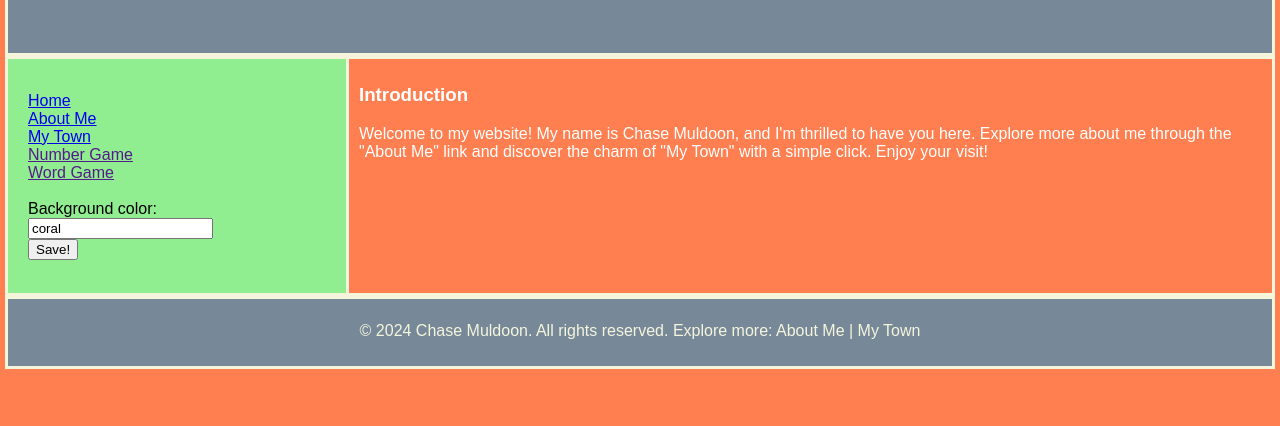
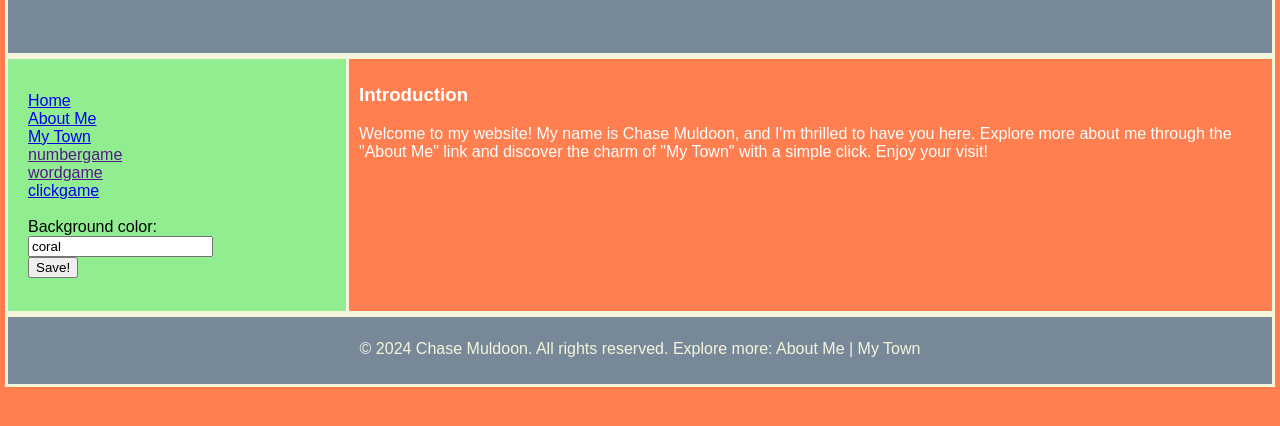
Before and after one commit to chasemuldoon/mypage, a plain HTML site: page myproject/home.html in a window 1280 px wide. Shown: the part 246-672 px from the top of the page. Drawn offline with Linux system fonts and the light colour scheme.

Commit message:
Homw Update

```diff
--- a/myproject/home.html
+++ b/myproject/home.html
@@ -19,8 +19,9 @@
             <li><a href="home.html">Home</a></li>
             <li><a href="aboutme.html">About Me</a></li>
             <li><a href="mytown.html">My Town</a></li>
-            <li><a href="">Number Game</a></li><!--Add Number Game-->
-            <li><a href="">Word Game</a></li><!--Add Word Game-->
+            <li><a href="">numbergame</a></li><!--Add Number Game-->
+            <li><a href="">wordgame</a></li><!--Add Word Game-->
+            <li> <a href="http://127.0.0.1:5500/clickgame/index.html">clickgame</a></li>
             <br>
             <label>Background color:</label>
             <input id="color-field" value= coral>
```
Also changed, not shown: myproject/mytown.html (+1 -1 lines).
